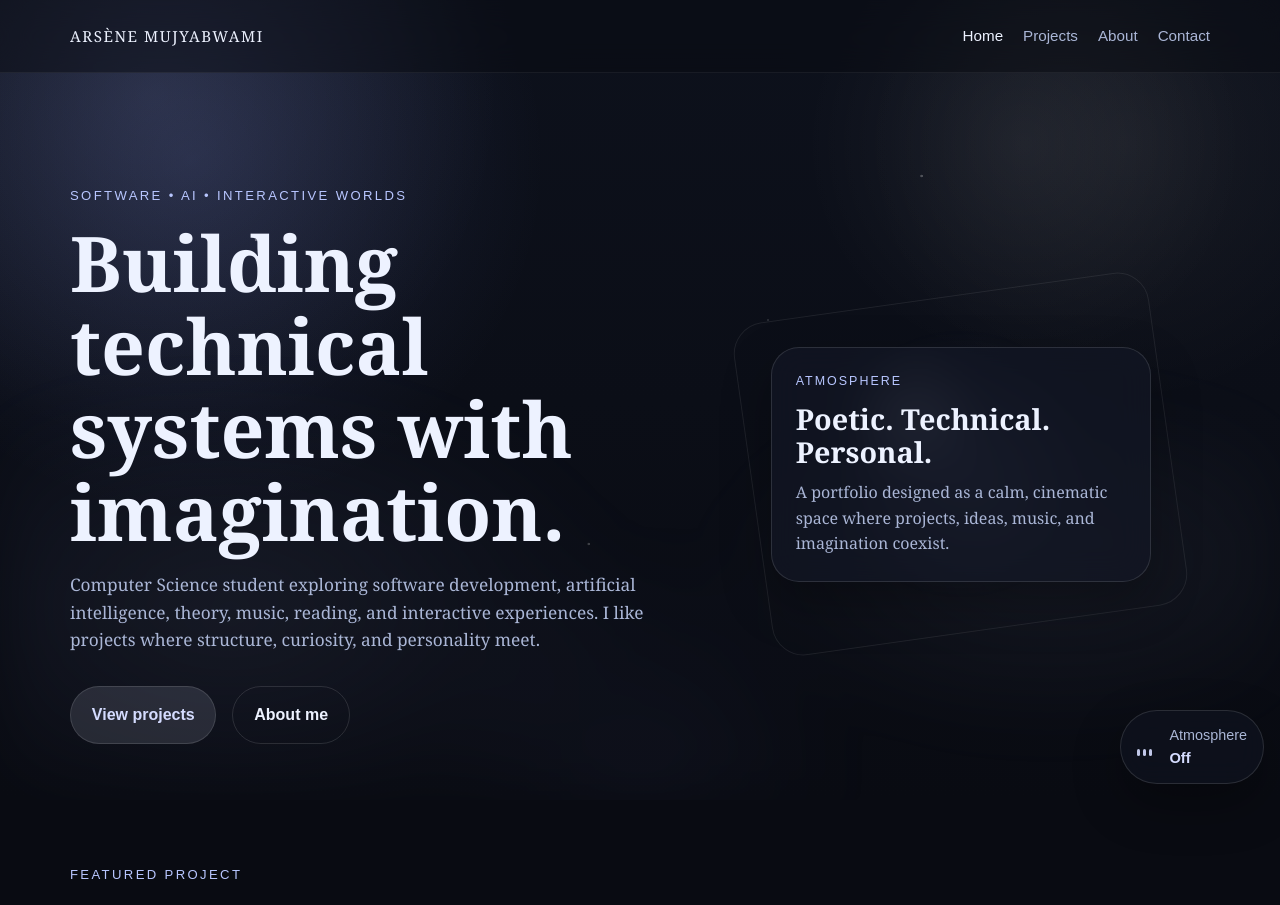
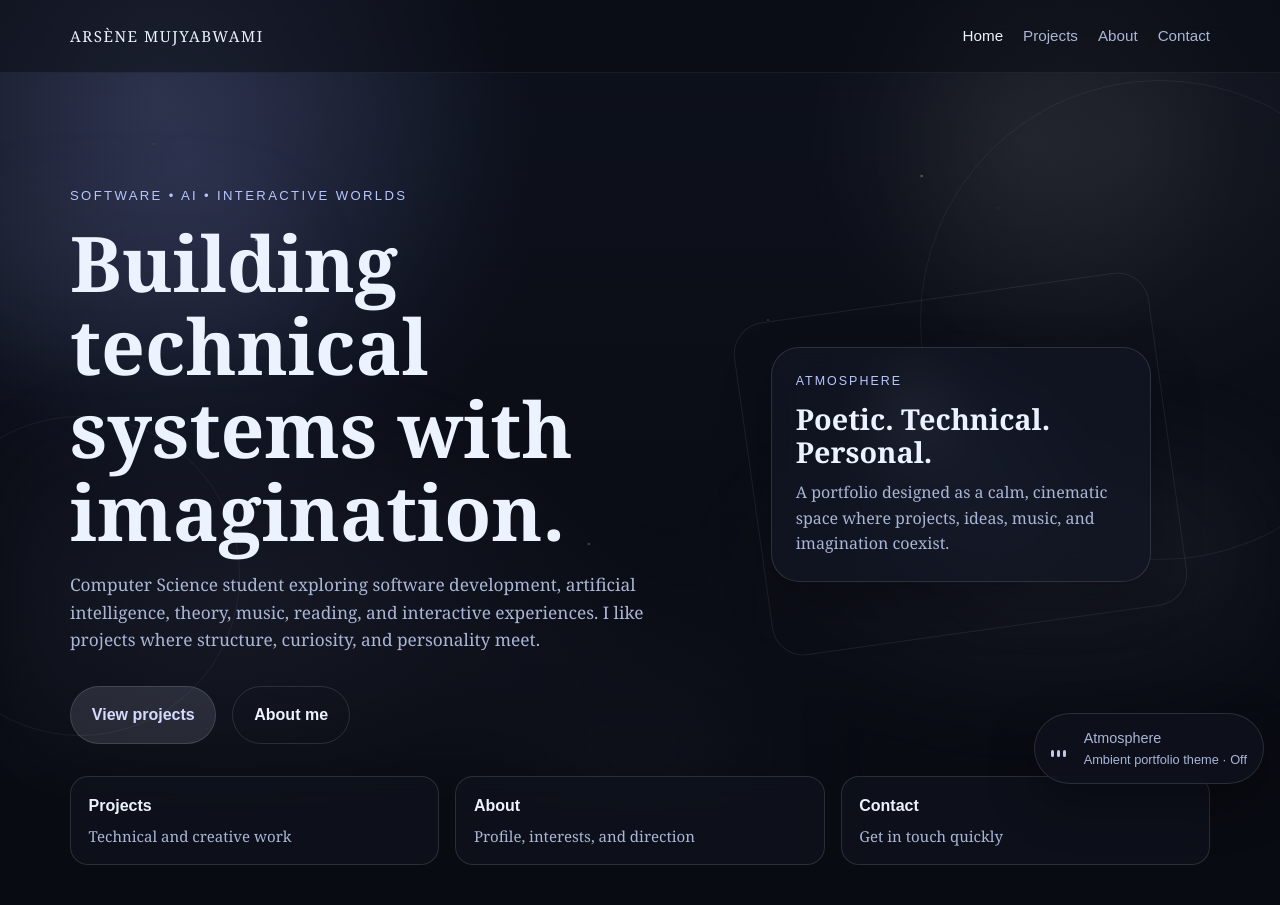
Before and after one commit to Oz-NoXIII/arsene-portfolio, a React (Vite) app: page / in a window 1280 px wide. Shown: the top 905 px of the page. Built offline with nearby package versions, Linux system fonts and the light colour scheme.

Commit message:
Add immersive ambient layer and recruiter shortcut blocks

```diff
--- a/src/components/audio/MusicPlayer.jsx
+++ b/src/components/audio/MusicPlayer.jsx
@@ -1,4 +1,5 @@
 import { useAudioPlayer } from "./AudioProvider";
+import { siteContent } from "../../data/siteContent";
 
 function MusicPlayer() {
     const { audioRef, isPlaying, toggleAudio } = useAudioPlayer();
@@ -22,8 +23,10 @@ function MusicPlayer() {
         </span>
 
                 <span className="music-player-content">
-          <span className="music-player-label">Atmosphere</span>
-          <span className="music-player-state">{isPlaying ? "On" : "Off"}</span>
+          <span className="music-player-label">{siteContent.music.title}</span>
+          <span className="music-player-meta">
+            {siteContent.music.subtitle} · {isPlaying ? "On" : "Off"}
+          </span>
         </span>
             </button>
         </>
--- /dev/null
+++ b/src/components/background/AmbientOverlay.jsx
@@ -0,0 +1,13 @@
+function AmbientOverlay() {
+    return (
+        <div className="ambient-overlay" aria-hidden="true">
+            <div className="ambient-cloud ambient-cloud-one" />
+            <div className="ambient-cloud ambient-cloud-two" />
+            <div className="ambient-ring ambient-ring-one" />
+            <div className="ambient-ring ambient-ring-two" />
+            <div className="ambient-particles" />
+        </div>
+    );
+}
+
+export default AmbientOverlay;
--- /dev/null
+++ b/src/components/background/CursorGlow.jsx
@@ -0,0 +1,26 @@
+import { useEffect, useState } from "react";
+
+function CursorGlow() {
+    const [position, setPosition] = useState({ x: -200, y: -200 });
+
+    useEffect(() => {
+        function handleMove(event) {
+            setPosition({ x: event.clientX, y: event.clientY });
+        }
+
+        window.addEventListener("mousemove", handleMove);
+        return () => window.removeEventListener("mousemove", handleMove);
+    }, []);
+
+    return (
+        <div
+            className="cursor-glow"
+            aria-hidden="true"
+            style={{
+                transform: `translate(${position.x - 140}px, ${position.y - 140}px)`
+            }}
+        />
+    );
+}
+
+export default CursorGlow;
--- a/src/components/layout/SiteLayout.jsx
+++ b/src/components/layout/SiteLayout.jsx
@@ -1,6 +1,8 @@
 import { Outlet } from "react-router-dom";
 import Navbar from "./Navbar";
 import BackgroundLayers from "../background/BackgroundLayers";
+import AmbientOverlay from "../background/AmbientOverlay";
+import CursorGlow from "../background/CursorGlow";
 import MusicPlayer from "../audio/MusicPlayer";
 import PageTransition from "./PageTransition";
 
@@ -8,6 +10,8 @@ function SiteLayout() {
     return (
         <div className="app-shell">
             <BackgroundLayers />
+            <AmbientOverlay />
+            <CursorGlow />
 
             <header className="site-header">
                 <Navbar />
--- /dev/null
+++ b/src/data/siteContent.js
@@ -0,0 +1,23 @@
+export const siteContent = {
+    music: {
+        title: "Atmosphere",
+        subtitle: "Ambient portfolio theme"
+    },
+    quickLinks: [
+        {
+            label: "Projects",
+            description: "Technical and creative work",
+            to: "/projects"
+        },
+        {
+            label: "About",
+            description: "Profile, interests, and direction",
+            to: "/about"
+        },
+        {
+            label: "Contact",
+            description: "Get in touch quickly",
+            to: "/contact"
+        }
+    ]
+};
--- a/src/pages/Home.jsx
+++ b/src/pages/Home.jsx
@@ -1,5 +1,6 @@
 import { Link } from "react-router-dom";
 import { projects } from "../data/projects";
+import { siteContent } from "../data/siteContent";
 import ProjectCard from "../components/ui/ProjectCard";
 import SectionIntro from "../components/ui/SectionIntro";
 
@@ -41,6 +42,17 @@ function Home() {
                             ideas, music, and imagination coexist.
                         </p>
                     </div>
+                </div>
+            </section>
+
+            <section className="container quick-links-section">
+                <div className="quick-links-grid">
+                    {siteContent.quickLinks.map((item) => (
+                        <Link key={item.to} to={item.to} className="quick-link-card">
+                            <span className="quick-link-label">{item.label}</span>
+                            <span className="quick-link-description">{item.description}</span>
+                        </Link>
+                    ))}
                 </div>
             </section>
 
--- a/src/styles/background.css
+++ b/src/styles/background.css
@@ -121,3 +121,79 @@
 .background-root.theme-contact .bg-grid {
     opacity: 0.08;
 }
+
+.ambient-overlay {
+    position: fixed;
+    inset: 0;
+    z-index: -1;
+    pointer-events: none;
+    overflow: hidden;
+}
+
+.ambient-cloud,
+.ambient-ring,
+.ambient-particles {
+    position: absolute;
+}
+
+.ambient-cloud {
+    border-radius: 999px;
+    filter: blur(42px);
+    opacity: 0.16;
+}
+
+.ambient-cloud-one {
+    width: 380px;
+    height: 180px;
+    left: -60px;
+    top: 22%;
+    background: rgba(185, 196, 255, 0.18);
+}
+
+.ambient-cloud-two {
+    width: 320px;
+    height: 160px;
+    right: 2%;
+    top: 58%;
+    background: rgba(220, 228, 255, 0.1);
+}
+
+.ambient-ring {
+    border: 1px solid rgba(255, 255, 255, 0.06);
+    border-radius: 50%;
+}
+
+.ambient-ring-one {
+    width: 480px;
+    height: 480px;
+    right: -120px;
+    top: 10%;
+}
+
+.ambient-ring-two {
+    width: 320px;
+    height: 320px;
+    left: -80px;
+    bottom: 8%;
+}
+
+.ambient-particles {
+    inset: 0;
+    background-image:
+            radial-gradient(circle at 12% 18%, rgba(255,255,255,0.18) 0 1px, transparent 1.6px),
+            radial-gradient(circle at 78% 26%, rgba(255,255,255,0.12) 0 1px, transparent 1.6px),
+            radial-gradient(circle at 66% 72%, rgba(255,255,255,0.14) 0 1px, transparent 1.6px),
+            radial-gradient(circle at 26% 74%, rgba(255,255,255,0.1) 0 1px, transparent 1.6px);
+    opacity: 0.25;
+}
+
+.cursor-glow {
+    position: fixed;
+    width: 280px;
+    height: 280px;
+    border-radius: 50%;
+    pointer-events: none;
+    z-index: 0;
+    background: radial-gradient(circle, rgba(180, 190, 255, 0.08) 0%, rgba(180, 190, 255, 0.03) 35%, transparent 70%);
+    filter: blur(20px);
+}
--- a/src/styles/components.css
+++ b/src/styles/components.css
@@ -326,3 +326,9 @@ h3 {
     opacity: 1;
     transform: translateY(0);
 }
+
+.music-player-meta {
+    color: var(--muted);
+    font-family: Arial, Helvetica, sans-serif;
+    font-size: 0.8rem;
+}
--- a/src/styles/pages.css
+++ b/src/styles/pages.css
@@ -113,3 +113,42 @@
     gap: 1.2rem;
     margin-top: 2rem;
 }
+
+.quick-links-section {
+    margin-top: -1rem;
+}
+
+.quick-links-grid {
+    display: grid;
+    grid-template-columns: repeat(3, minmax(0, 1fr));
+    gap: 1rem;
+}
+
+.quick-link-card {
+    display: flex;
+    flex-direction: column;
+    gap: 0.35rem;
+    padding: 1rem 1.1rem;
+    border: 1px solid var(--border);
+    border-radius: 18px;
+    background: rgba(18, 22, 34, 0.55);
+    backdrop-filter: blur(12px);
+    transition: transform 0.2s ease, background 0.2s ease, border-color 0.2s ease;
+}
+
+.quick-link-card:hover {
+    transform: translateY(-2px);
+    background: rgba(22, 27, 42, 0.72);
+    border-color: rgba(255, 255, 255, 0.18);
+}
+
+.quick-link-label {
+    color: var(--text);
+    font-family: Arial, Helvetica, sans-serif;
+    font-weight: 600;
+}
+
+.quick-link-description {
+    color: var(--muted);
+    font-size: 0.94rem;
+}
--- a/src/styles/responsive.css
+++ b/src/styles/responsive.css
@@ -53,3 +53,13 @@
         grid-template-columns: 1fr;
     }
 }
+
+@media (max-width: 760px) {
+    .quick-links-grid {
+        grid-template-columns: 1fr;
+    }
+
+    .cursor-glow {
+        display: none;
+    }
+}
```
